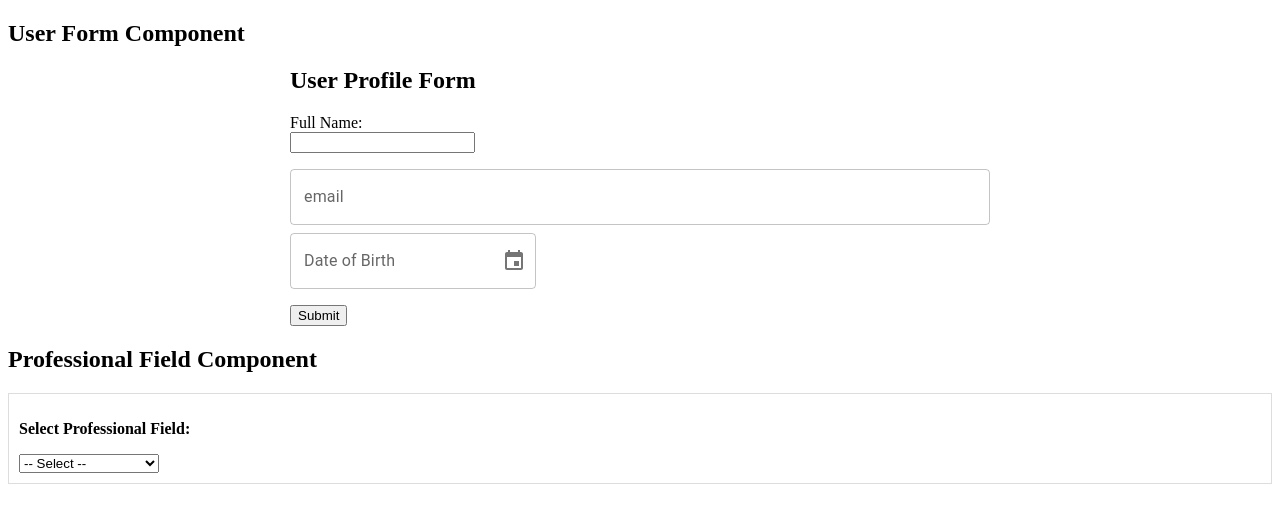
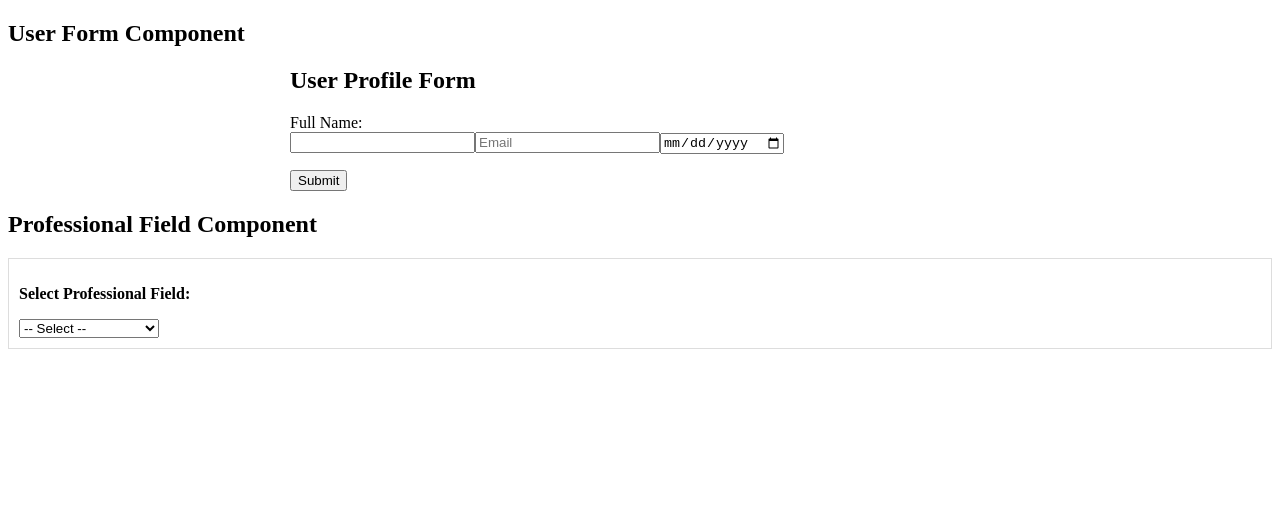
Before and after one commit to dlab-tz/career-app-react, a React (Create React App) app in the folder frontend/: page / in a window 1280 px wide. Shown: the top 512 px of the page. Built offline with nearby package versions, Linux system fonts and the light colour scheme.

Commit message:
Removed Material UI

```diff
--- a/frontend/src/components/UserForm.jsx
+++ b/frontend/src/components/UserForm.jsx
@@ -1,8 +1,4 @@
 import React, { useState } from 'react';
-import {TextField} from '@mui/material';
-import {LocalizationProvider} from '@mui/x-date-pickers/LocalizationProvider';
-import {AdapterDateFns} from '@mui/x-date-pickers/AdapterDateFns';
-import {DatePicker} from '@mui/x-date-pickers/DatePicker';
 
 const UserForm = () => {
   const [formData, setFormData] = useState({
@@ -47,27 +43,22 @@ const UserForm = () => {
             onChange={handleChange}
             required
           />
-          <TextField
-          label= "email"
+          <input
+            type="email"
             name="email"
             value={formData.email}
             onChange={handleChange}
-          margin="normal"
-          variant="outlined"
+            placeholder="Email"
             fullWidth
             />
-          <LocalizationProvider dateAdapter={AdapterDateFns}>
-            <DatePicker
-              label="Date of Birth"
+            <input
+            type="date"
+            name="DateOfBirth"
             value={formData.DateOfBirth}
-              onChange={(newValue) => {
-                setFormData(prev => ({ ...prev, DateOfBirth: newValue }));
-              }}
-              renderInput={(params) => (
-                <TextField {...params} fullWidth margin="normal" variant="outlined" />
-              )}
+            onChange={handleChange}
+            required
           />
-          </LocalizationProvider>
+
         </div>
 
         {/* Additional fields can be added here */}
```
Lines whose indentation alone changed are shown as unchanged.
